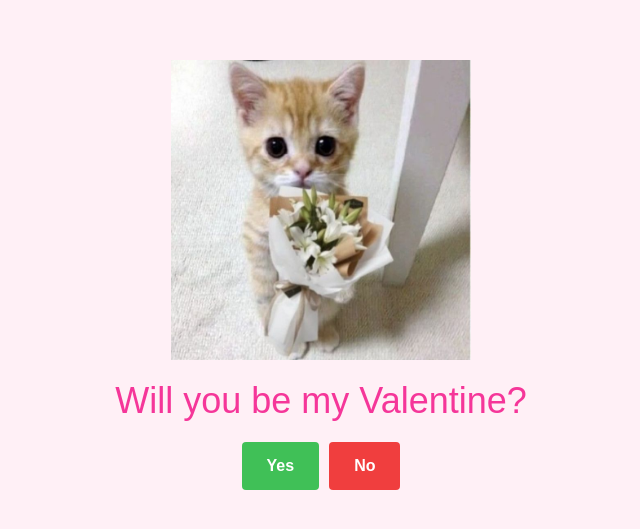
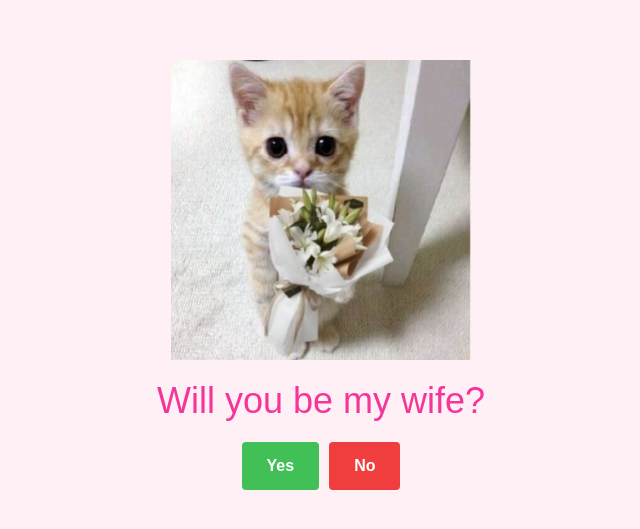
Before and after one commit to wahab-boop/my-wife, a plain HTML site: page index.html in a window 1280 px wide. Shown: the part 125-654 px from the top of the page, without its empty margins (319-959 px from the left). Drawn offline with Linux system fonts and the light colour scheme; a web font is replaced by a local one.

Commit message:
Update index.html

```diff
--- a/index.html
+++ b/index.html
@@ -15,7 +15,7 @@
   <body>
     <main class="container">
       <img class="cat-img" src="img/cat-0.jpg" alt="Picture of a cat" />
-      <p class="title">Will you be my Valentine?</p>
+      <p class="title">Will you be my wife?</p>
       <div class="buttons">
         <button type="button" class="btn btn--yes">Yes</button>
         <button type="button" class="btn btn--no">No</button>
```
